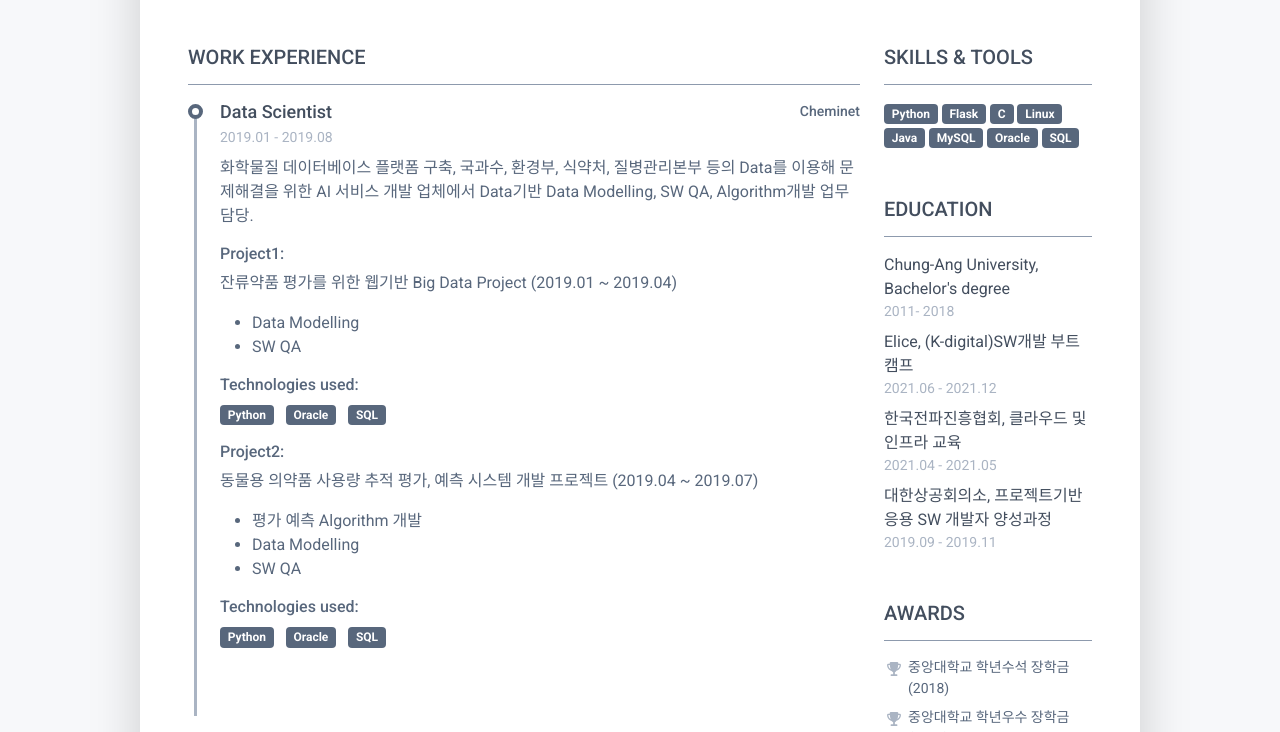
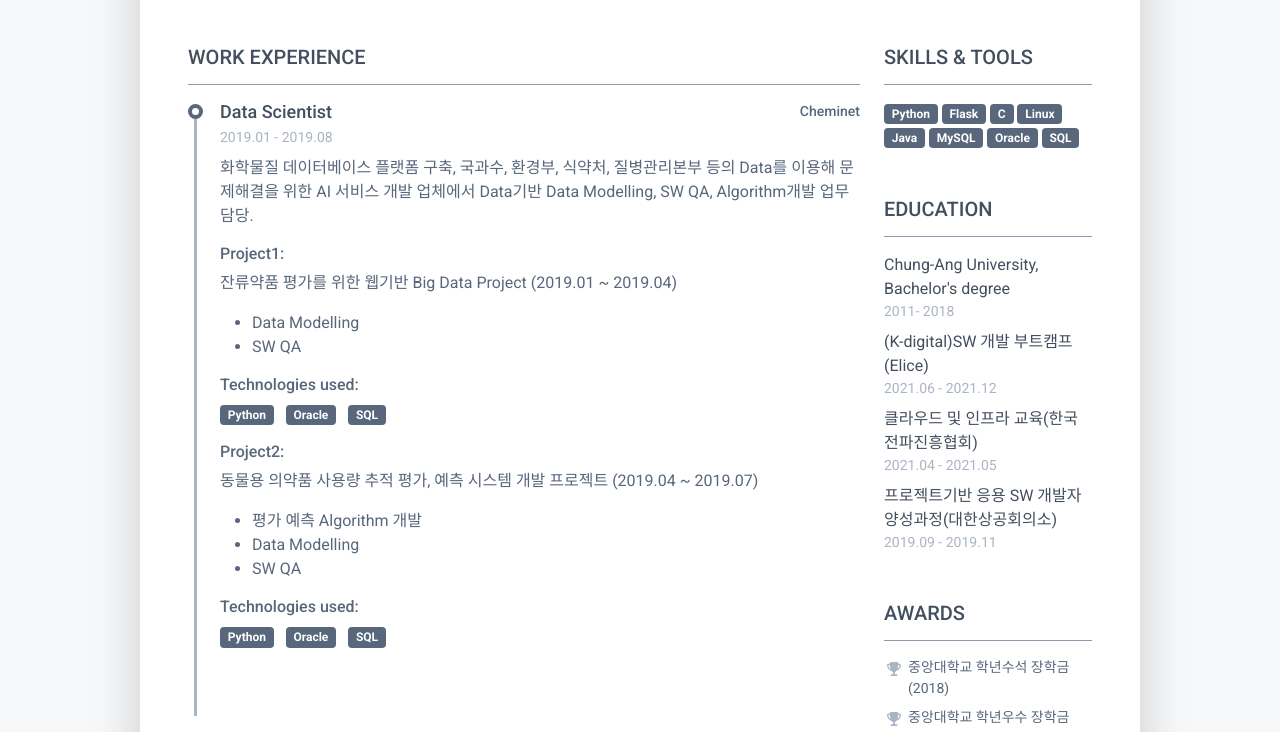
Before and after one commit to kkw-11/Resume, a plain HTML site: page index.html in a window 1280 px wide. Shown: the part 525-1257 px from the top of the page. Drawn offline with Linux system fonts and the light colour scheme.

Commit message:
Update index.html

```diff
--- a/index.html
+++ b/index.html
@@ -185,17 +185,17 @@
 								    </li>
 
 									<li class="mb-2">
-								        <div class="resume-degree font-weight-bold">Elice, (K-digital)SW개발 부트캠프</div>
+								        <div class="resume-degree font-weight-bold">(K-digital)SW 개발 부트캠프(Elice)</div>
 								        <div class="resume-degree-time">2021.06 - 2021.12</div>
 								    </li>
 
 									<li class="mb-2">
-								        <div class="resume-degree font-weight-bold">한국전파진흥협회, 클라우드 및 인프라 교육</div>
+								        <div class="resume-degree font-weight-bold">클라우드 및 인프라 교육(한국전파진흥협회)</div>
 								        <div class="resume-degree-time">2021.04 - 2021.05</div>
 								    </li>
 
 									<li class="mb-2">
-								        <div class="resume-degree font-weight-bold">대한상공회의소, 프로젝트기반 응용 SW 개발자 양성과정</div>
+								        <div class="resume-degree font-weight-bold">프로젝트기반 응용 SW 개발자 양성과정(대한상공회의소)</div>
 								        <div class="resume-degree-time">2019.09 - 2019.11</div>
 								    </li>
 
```
